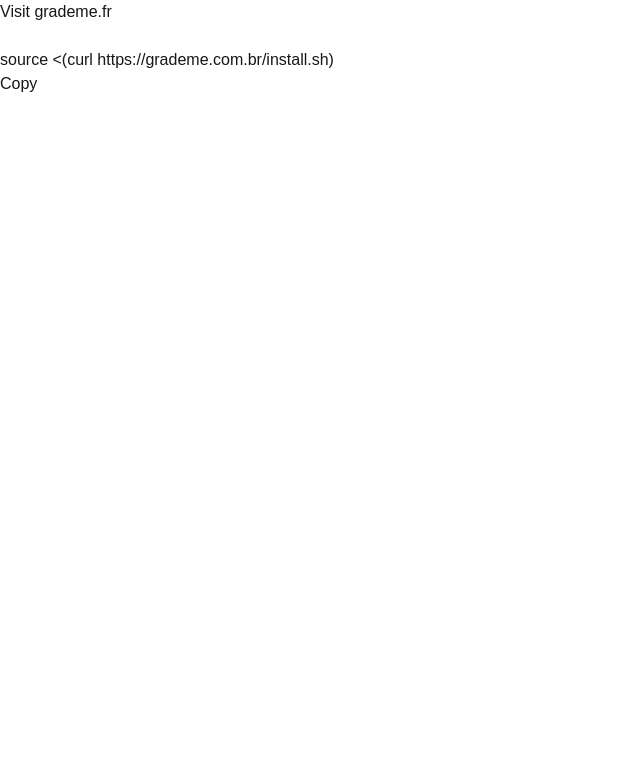
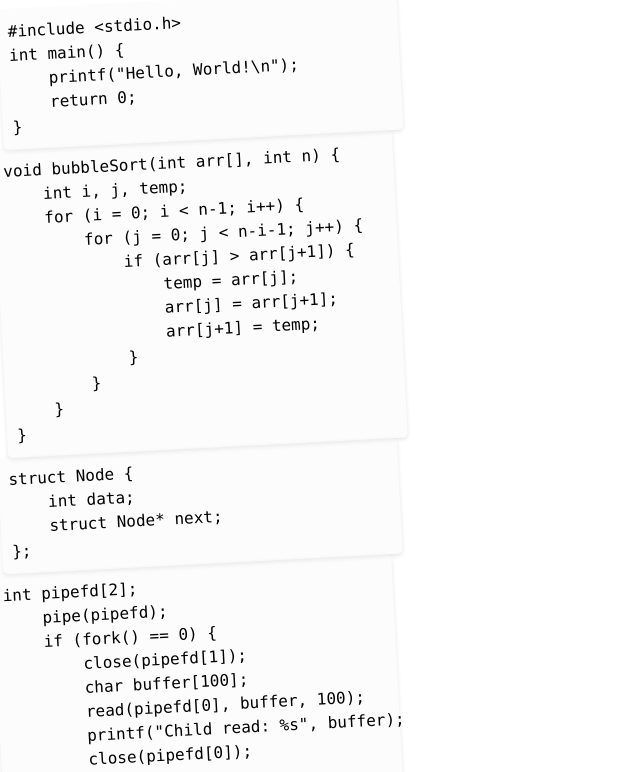
Before and after one commit to AllanDantas21/Grademe_front_end, a Next.js app: page / in a window 1280 px wide. Shown: the top 772 px of the page, without its empty margins (0-640 px from the left). Built offline with nearby package versions, Linux system fonts and the light colour scheme.

Commit message:
add code snippet in background

```diff
--- /dev/null
+++ b/src/components/CodeBackground.tsx
@@ -0,0 +1,66 @@
+import React from 'react';
+
+const CodeBackground: React.FC = () => {
+  const codeSnippets = [
+    `#include <stdio.h>
+int main() {
+    printf("Hello, World!\\n");
+    return 0;
+}`,
+    `void bubbleSort(int arr[], int n) {
+    int i, j, temp;
+    for (i = 0; i < n-1; i++) {
+        for (j = 0; j < n-i-1; j++) {
+            if (arr[j] > arr[j+1]) {
+                temp = arr[j];
+                arr[j] = arr[j+1];
+                arr[j+1] = temp;
+            }
+        }
+    }
+}`,
+    `struct Node {
+    int data;
+    struct Node* next;
+};`,
+    `int pipefd[2];
+    pipe(pipefd);
+    if (fork() == 0) {
+        close(pipefd[1]);
+        char buffer[100];
+        read(pipefd[0], buffer, 100);
+        printf("Child read: %s", buffer);
+        close(pipefd[0]);
+    } else {
+        close(pipefd[0]);
+        write(pipefd[1], "Hello from parent", 17);
+        close(pipefd[1]);
+    }`
+  ];
+
+  return (
+    <div className="code-background absolute inset-0 z-0 overflow-hidden opacity-10 pointer-events-none">
+      {codeSnippets.map((snippet, index) => (
+        <pre key={index} className={`code-snippet text-sm absolute ${getRandomPosition()}`}>
+          <code className="language-c">
+            {snippet}
+          </code>
+        </pre>
+      ))}
+    </div>
+  );
+};
+
+// Helper function to generate random positions
+const getRandomPosition = () => {
+  const positions = [
+    'top-10 left-1/4',
+    'bottom-20 right-10',
+    'top-1/3 right-1/4',
+    'bottom-1/4 left-10',
+    'top-1/2 left-1/3',
+  ];
+  return positions[Math.floor(Math.random() * positions.length)];
+};
+
+export default CodeBackground;
--- a/src/pages/index.tsx
+++ b/src/pages/index.tsx
@@ -1,13 +1,17 @@
-import React, { useState } from 'react'; // added useState import
+import React, { useState } from 'react';
 import Header from '../components/Header'
 import CopySection from '../components/CopySection';
+import CodeBackground from '../components/CodeBackground';
+import '../styles/codeHighlight.css';
 
 export default function Home() {
-
   return (
-    <div className="bg-blue-100">
-      <Header />
-      <CopySection />
+    <div className="bg-blue-100 relative min-h-screen">
+      <CodeBackground />
+      <div className="relative z-10">
+        <Header />
+        <CopySection />
+      </div>
     </div>
   );
 }
--- /dev/null
+++ b/src/styles/codeHighlight.css
@@ -0,0 +1,39 @@
+/* C language syntax highlighting */
+.language-c {
+  color: #000000;
+  font-family: 'Consolas', 'Monaco', 'Courier New', monospace;
+}
+
+.language-c .keyword {
+  color: #0000ff;
+}
+
+.language-c .string {
+  color: #a31515;
+}
+
+.language-c .comment {
+  color: #008000;
+}
+
+.language-c .preprocessor {
+  color: #800080;
+}
+
+.language-c .number {
+  color: #09885a;
+}
+
+.language-c .function {
+  color: #795e26;
+}
+
+/* Add basic code formatting */
+.code-snippet {
+  background-color: rgba(240, 240, 240, 0.24);
+  padding: 10px;
+  border-radius: 5px;
+  box-shadow: 0 2px 4px rgba(0, 0, 0, 0.1);
+  max-width: 400px;
+  transform: rotate(var(--rotation, -3deg));
+}
```
